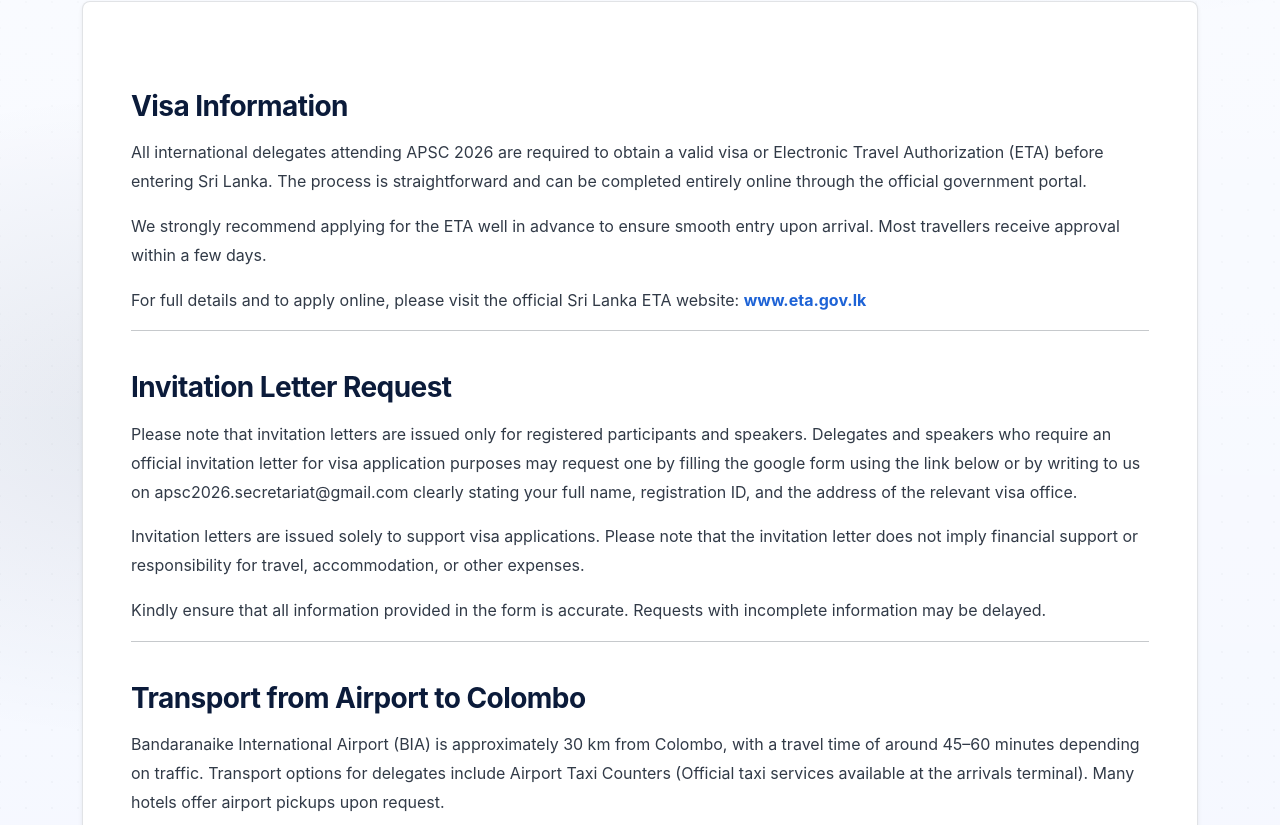
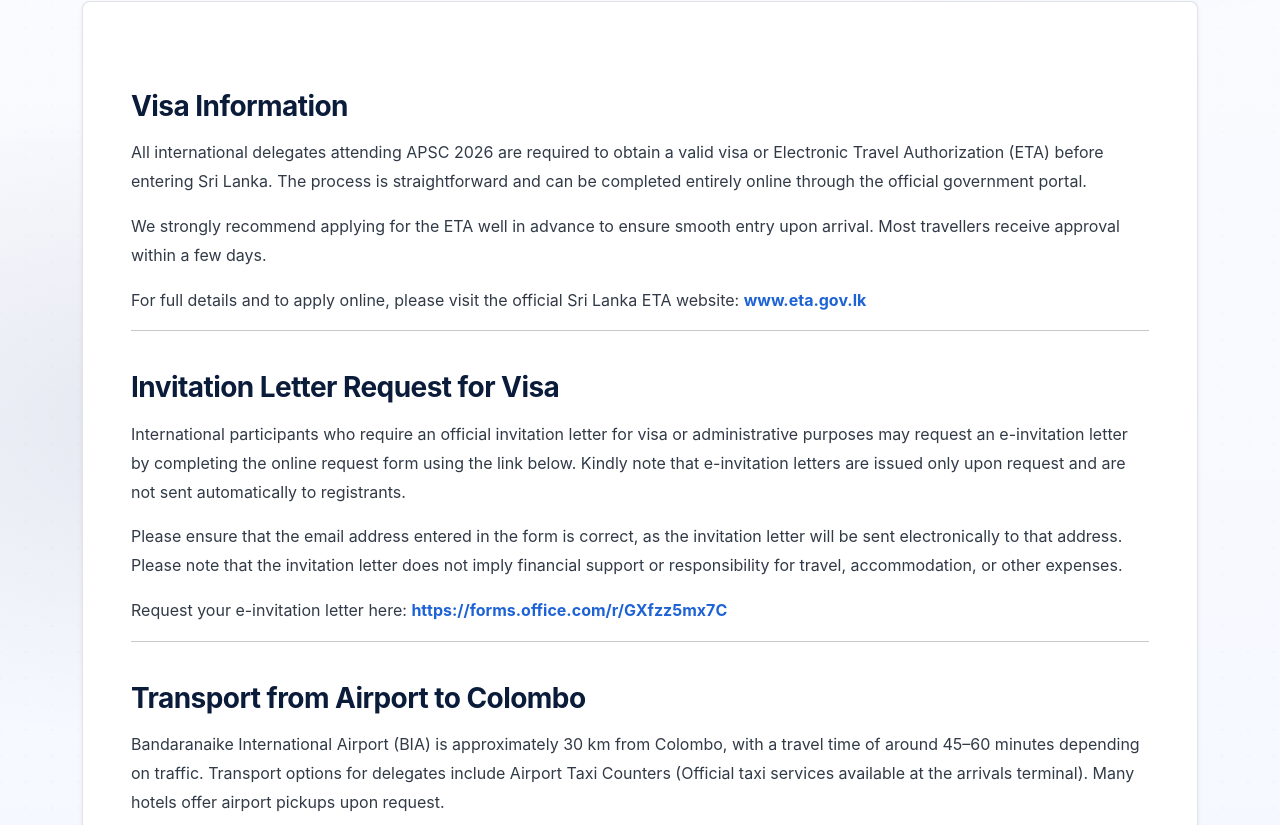
Before and after one commit to Tharinxdu/apsc, a website: page travel.html in a window 1280 px wide. Shown: the part 372-1197 px from the top of the page. Drawn offline with Linux system fonts and the light colour scheme.

Commit message:
update travel and registration page

```diff
--- a/travel.html
+++ b/travel.html
@@ -131,20 +131,19 @@
                     <hr>
 
                     <!-- Invitation -->
-                    <h3>Invitation Letter Request</h3>
+                    <h3>Invitation Letter Request for Visa</h3>
                     <p>
-                        Please note that invitation letters are issued only for registered participants and speakers.
-                        Delegates and speakers who require an official invitation letter for visa application purposes
-                        may request one by filling the google form using the link below or by writing to us on
-                        apsc2026.secretariat@gmail.com clearly stating your full name, registration ID, and the
-                        address of the relevant visa office.
+                        International participants who require an official invitation letter for visa or administrative
+                        purposes may request an e-invitation letter by completing the online request form using the link
+                        below. Kindly note that e-invitation letters are issued only upon request and are not sent
+                        automatically to registrants.
                     </p>
-                    <p>Invitation letters are issued solely to support visa applications. Please note that the
-                        invitation letter does not imply financial support or responsibility for travel, accommodation,
-                        or other expenses.</p>
+                    <p>Please ensure that the email address entered in the form is correct, as the invitation letter
+                        will be sent electronically to that address. Please note that the invitation letter does not
+                        imply financial support or responsibility for travel, accommodation, or other expenses.</p>
                     <p>
-                        Kindly ensure that all information provided in the form is accurate. Requests with incomplete
-                        information may be delayed.
+                        Request your e-invitation letter here:
+                        <a href="https://forms.office.com/r/GXfzz5mx7C" target="_blank"><strong>https://forms.office.com/r/GXfzz5mx7C</strong></a>
                     </p>
 
                     <hr>
@@ -304,7 +303,8 @@
                             <span class="sitename">APSC 2026</span>
                         </a>
                         <div class="footer-contact pt-3">
-                            <p> Venue: BMICH, Colombo, Sri Lanka <br>(Bandaranaike Memorial International Conference Hall)</p>
+                            <p> Venue: BMICH, Colombo, Sri Lanka <br>(Bandaranaike Memorial International Conference
+                                Hall)</p>
                             <p>26th - 28th November 2026</p>
                         </div>
                     </div>
```
Also changed, not shown: registration-guidelines.html (+1 -1 lines).
